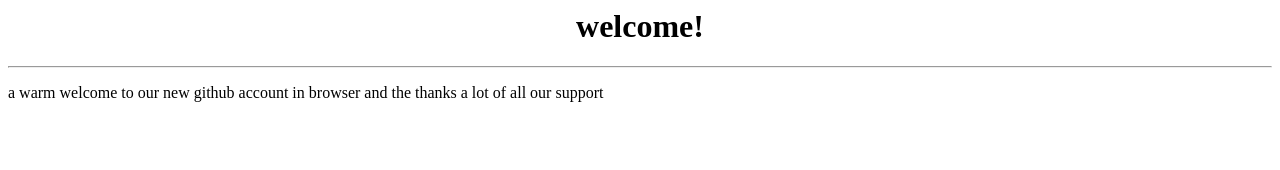
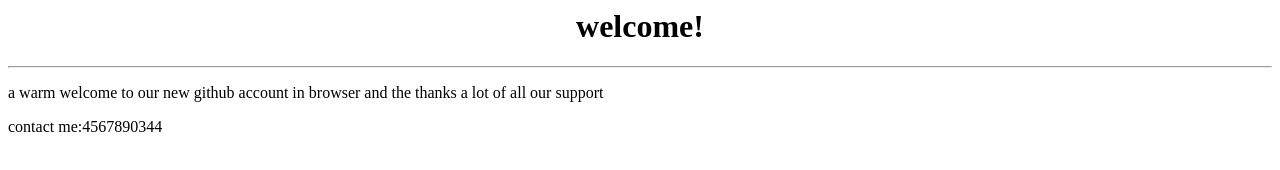
Before and after one commit to VINISHA527/githubdemo3, a plain HTML site: page index.html in a window 1280 px wide. Drawn offline with Linux system fonts and the light colour scheme.

Commit message:
added some sentence

```diff
--- a/index.html
+++ b/index.html
@@ -3,3 +3,4 @@
     <hr>
 </center>
 <p>a warm welcome to our new github account in browser and the thanks a lot of all our support</p>
+<p>contact me:4567890344</p>
```
